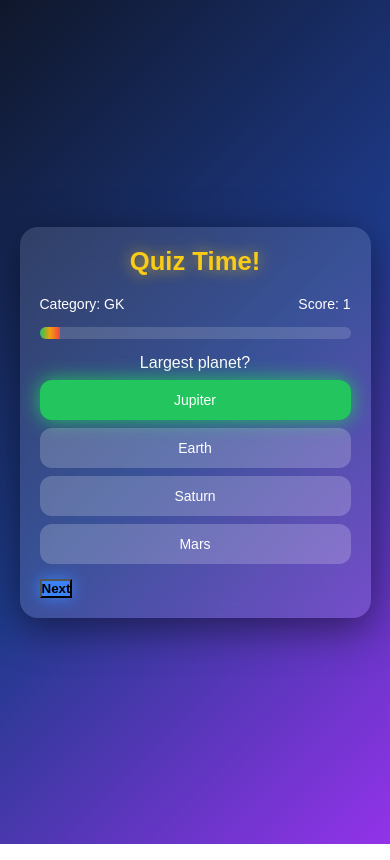
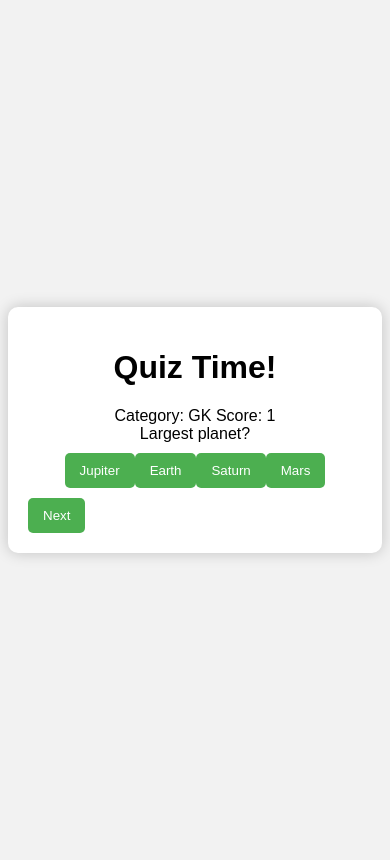
Before and after one commit to abhaycs23020-prog/ggggggggg, a website: page public/quiz.html in a window 390 px wide. Both pictures are taken after a click on the button "Jupiter". Drawn offline with Linux system fonts and the light colour scheme.

Commit message:
Update style.css

```diff
--- a/public/style.css
+++ b/public/style.css
@@ -1,183 +1,53 @@
-/* Global Reset */
-* {
-  margin: 0;
-  padding: 0;
-  box-sizing: border-box;
-  font-family: "Poppins", sans-serif;
-}
-
 body {
-  background: linear-gradient(135deg, #0f172a, #1e3a8a, #9333ea);
-  min-height: 100vh;
+  font-family: Arial, sans-serif;
+  background: #f2f2f2;
   display: flex;
   justify-content: center;
   align-items: center;
-  color: #fff;
-  overflow-x: hidden;
-  animation: fadeIn 0.8s ease-in;
+  height: 100vh;
 }
 
-/* Quiz container */
 .quiz-container {
-  background: rgba(255, 255, 255, 0.12);
-  backdrop-filter: blur(15px);
-  border-radius: 18px;
-  padding: 30px;
-  width: 90%;
-  max-width: 600px;
+  background: #fff;
+  padding: 20px;
+  border-radius: 10px;
+  box-shadow: 0 0 15px rgba(0,0,0,0.2);
+  width: 400px;
   text-align: center;
-  box-shadow: 0 10px 40px rgba(0,0,0,0.5);
-  animation: slideUp 0.8s ease-out;
 }
 
-/* Headings */
-h1 {
-  margin-bottom: 20px;
-  font-size: 2rem;
-  color: #facc15;
-  text-shadow: 0 0 15px rgba(250, 204, 21, 0.7);
-}
-h2 {
-  margin-bottom: 15px;
-  font-size: 1.4rem;
+.hidden {
+  display: none;
 }
 
-/* Info bar */
-#info {
-  display: flex;
-  justify-content: space-between;
-  font-size: 14px;
-  margin-bottom: 15px;
+button {
+  margin-top: 10px;
+  padding: 10px 15px;
+  border: none;
+  background: #4CAF50;
+  color: #fff;
+  border-radius: 5px;
+  cursor: pointer;
 }
 
-/* Timer bar */
-#timer-bar {
-  background: rgba(255, 255, 255, 0.15);
-  border-radius: 8px;
-  height: 12px;
-  margin-bottom: 15px;
-  overflow: hidden;
-}
-#timer-fill {
-  background: linear-gradient(90deg, #22c55e, #f59e0b, #ef4444);
-  height: 100%;
-  width: 100%;
-  transition: width 1s linear;
+button:hover {
+  background: #45a049;
 }
 
-/* Buttons */
-.btn {
+#options button {
   display: block;
   width: 100%;
-  background: rgba(255, 255, 255, 0.2);
-  color: white;
-  border: none;
-  border-radius: 12px;
-  padding: 12px;
-  margin: 8px 0;
-  cursor: pointer;
-  font-size: 16px;
-  font-weight: 500;
-  position: relative;
-  overflow: hidden;
-  transition: all 0.3s ease;
-}
-.btn:hover {
-  background: rgba(255, 255, 255, 0.3);
-  transform: scale(1.05);
-  box-shadow: 0 0 20px rgba(255,255,255,0.4);
-}
-.btn.correct {
-  background: #22c55e;
-  box-shadow: 0 0 20px #22c55e;
-}
-.btn.wrong {
-  background: #ef4444;
-  box-shadow: 0 0 20px #ef4444;
+  margin: 5px 0;
+  background: #ddd;
+  color: #000;
 }
 
-/* Next button */
-#next-btn {
-  margin-top: 15px;
-  display: none;
-  background: #3b82f6;
-  font-weight: bold;
-  box-shadow: 0 0 15px #3b82f6;
-}
-#next-btn:hover {
-  background: #2563eb;
+#options button:hover {
+  background: #bbb;
 }
 
-/* Input fields */
-input {
-  width: 100%;
-  padding: 12px;
-  margin: 12px 0;
-  border-radius: 10px;
-  border: none;
-  outline: none;
-  font-size: 15px;
-  background: rgba(255, 255, 255, 0.2);
-  color: #fff;
+#timer {
+  margin-top: 10px;
+  font-weight: bold;
+  color: red;
 }
-input::placeholder {
-  color: rgba(255,255,255,0.7);
-}
-
-/* List for leaderboard */
-#leaderboard-list {
-  list-style: none;
-  padding: 0;
-  margin: 10px 0;
-}
-#leaderboard-list li {
-  background: rgba(255,255,255,0.2);
-  padding: 10px;
-  border-radius: 10px;
-  margin: 6px 0;
-  font-weight: 500;
-}
-
-/* Result box */
-.result-box {
-  animation: popIn 0.5s ease-in-out;
-}
-
-/* About box */
-.about-box ul {
-  text-align: left;
-  margin: 10px 0 20px 0;
-}
-.about-box li {
-  margin-bottom: 8px;
-}
-
-/* Animations */
-@keyframes fadeIn {
-  from {opacity: 0;}
-  to {opacity: 1;}
-}
-@keyframes slideUp {
-  from {transform: translateY(30px); opacity: 0;}
-  to {transform: translateY(0); opacity: 1;}
-}
-@keyframes popIn {
-  from {transform: scale(0.8); opacity:0;}
-  to {transform: scale(1); opacity:1;}
-}
-
-/* Responsive design */
-@media(max-width:500px){
-  .quiz-container{
-    padding:20px;
-  }
-  h1{
-    font-size:1.6rem;
-  }
-  h2{
-    font-size:1.2rem;
-  }
-  .btn{
-    font-size:14px;
-  }
-}
```
